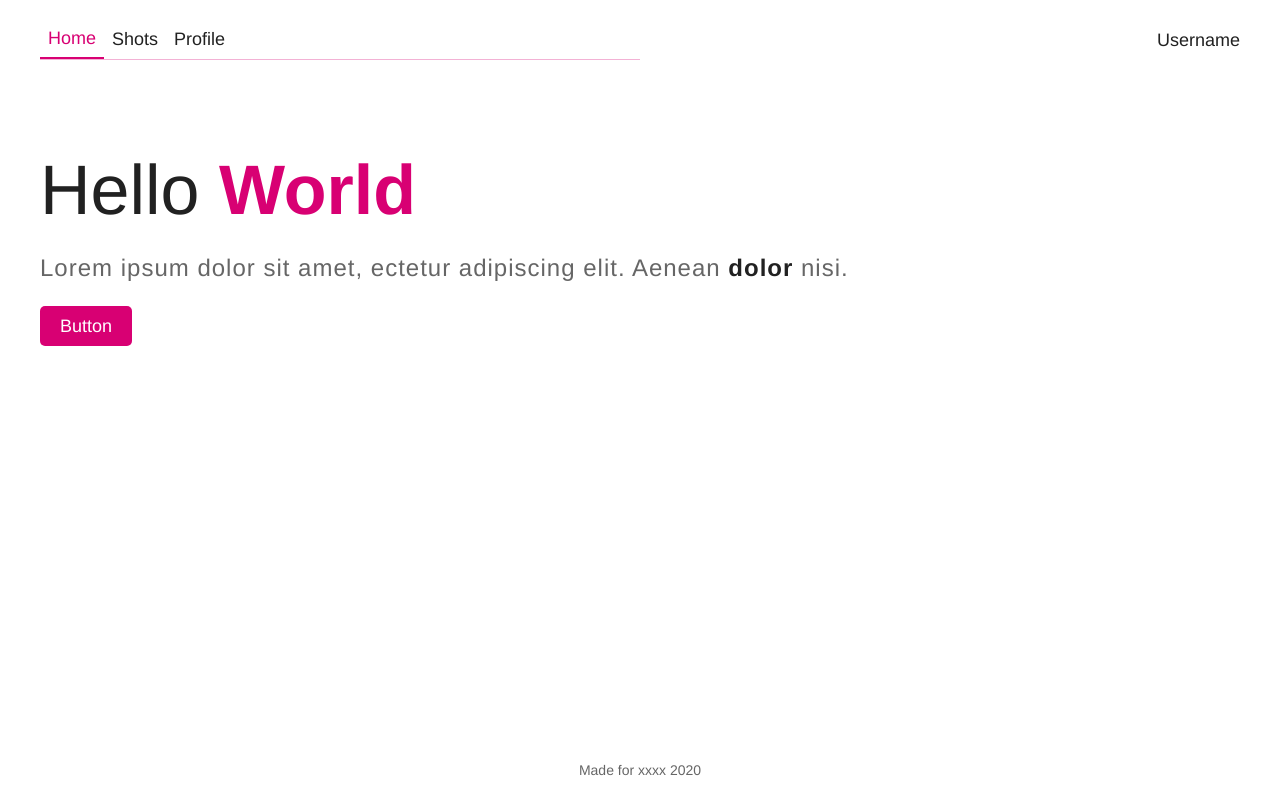
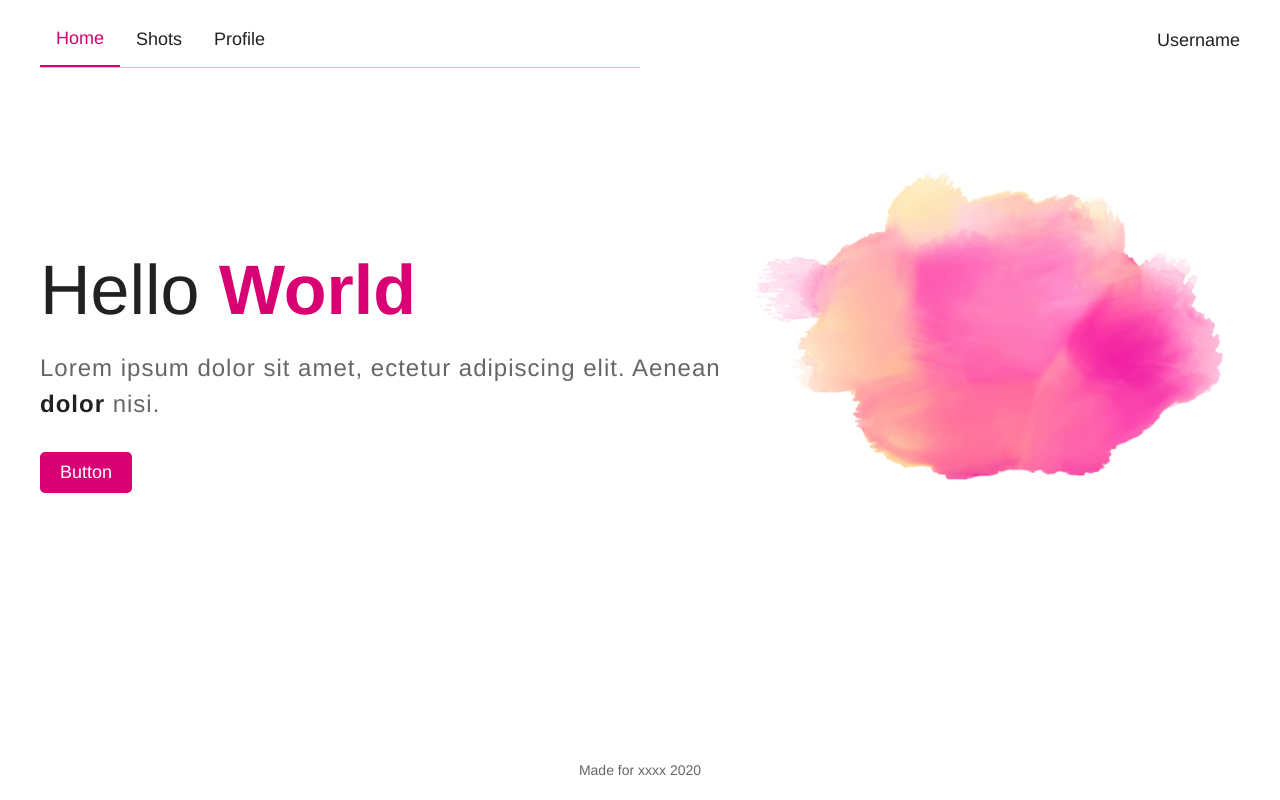
Before and after one commit to CalaoJuanPablo/hero-markup, a website: page index.html in a window 1280 px wide. Drawn offline with Linux system fonts and the light colour scheme.

Commit message:
responsive hero styles

```diff
--- a/sass/_generic.scss
+++ b/sass/_generic.scss
@@ -50,6 +50,7 @@ a {
 }
 
 .button {
+	display: inline-block;
 	padding: 10px 20px;
 	border-radius: 5px;
 	&--primary {
--- a/sass/main.scss
+++ b/sass/main.scss
@@ -20,11 +20,11 @@
 			align-items: center;
 		}
 		&-link {
-			padding: 8px;
+			padding: 16px;
 			&:active,
 			&:focus,
 			&--active {
-				padding: 8px;
+				padding: 16px;
 				color: $color-brand-primary;
 				border-bottom: 2px solid $color-brand-primary;
 			}
@@ -42,9 +42,23 @@
 		height: 100%;
 		@include display-grid();
 		@include grid-template-columns(1fr);
+
+		@include media(tablet) {
+			@include grid-template-rows(1fr 1fr);
+		}
+
+		@include media(desktop-s) {
+			padding-top: 10vh;
+			@include grid-template-columns(1fr 500px);
+			@include grid-template-rows(1fr);
+		}
 	}
 	&__text {
-		margin-top: 70px;
+		padding-top: 70px;
+		@include media (tablet) {
+			padding-top: 90px;
+			margin-bottom: 30px;
+		}
 		h1 {
 			font-weight: normal;
 			font-size: 70px;
@@ -64,6 +78,20 @@
 	}
 	&__img {
 		display: none;
+		@include media(tablet) {
+			display: flex;
+			align-items: flex-start;
+			img {
+				object-fit: contain;
+				max-height: 40vh;
+				margin: 0 auto;
+
+				@include media(desktop-m) {
+					max-height: initial;
+					width: 100%;
+				}
+			}
+		}
 	}
 }
 
```
Also changed, not shown: css/main.css, 1 other file.
